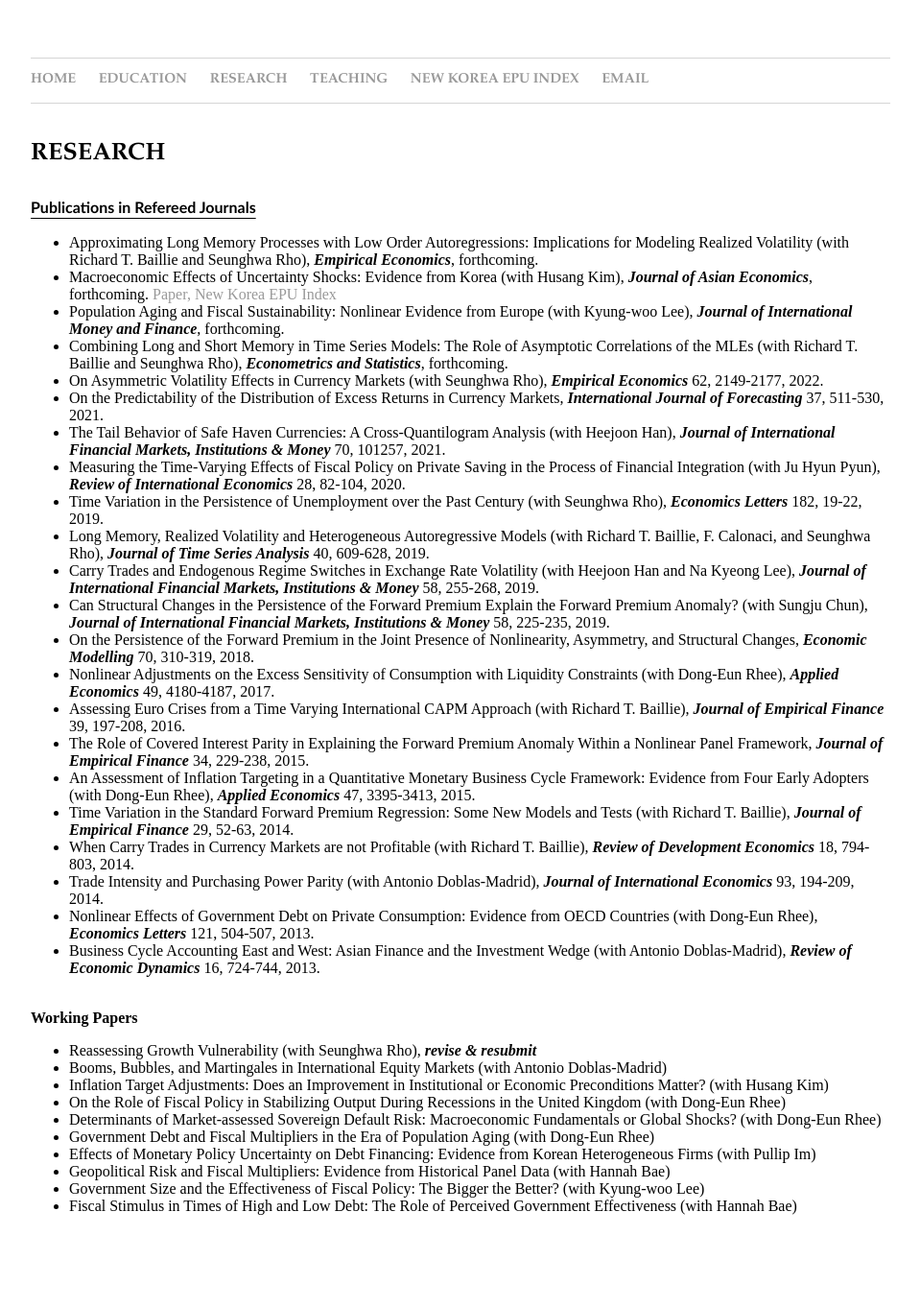
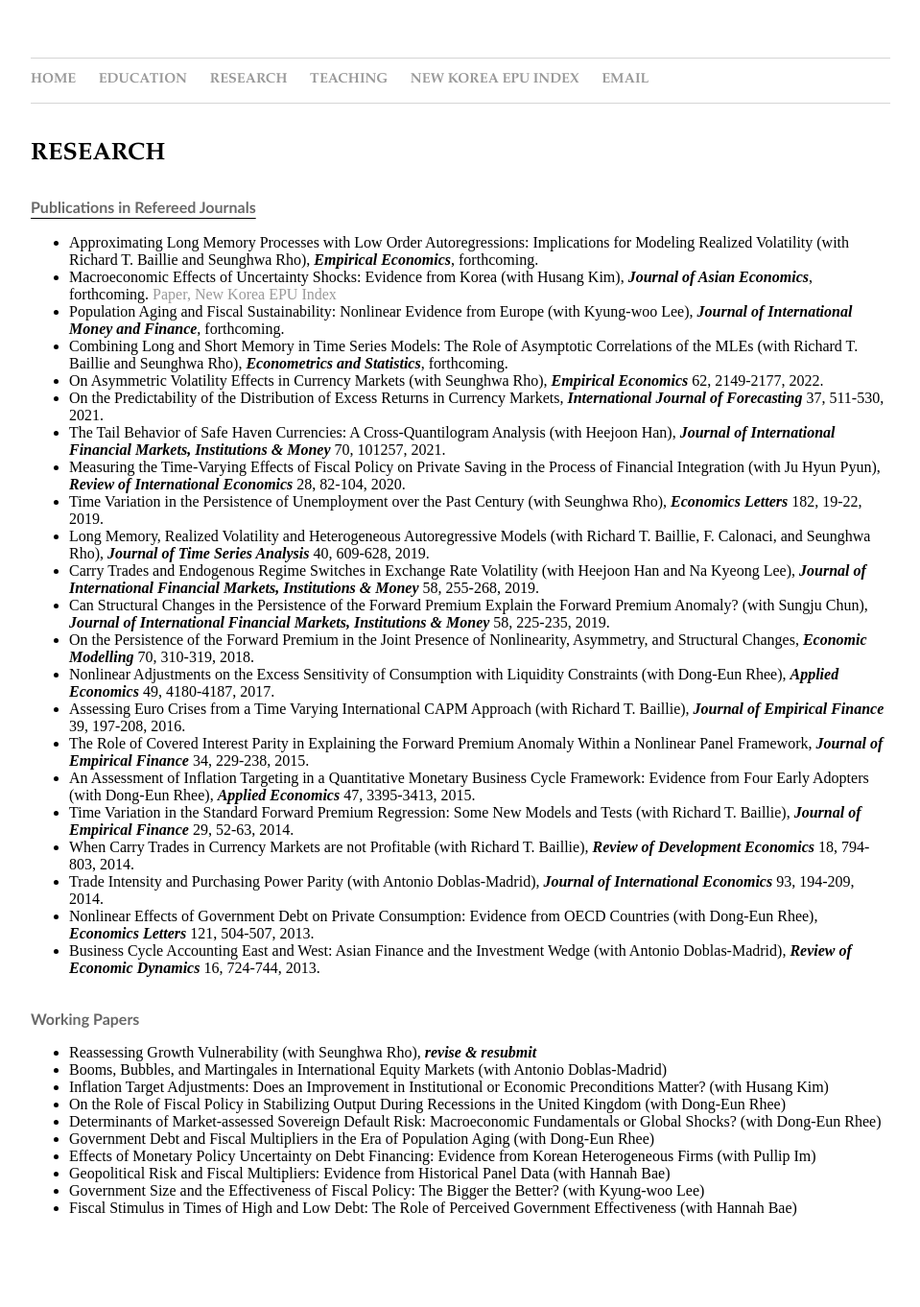
Before and after one commit to dooyeoncho/dooyeoncho.github.io, a Jekyll site: the page built from pages/research.html, in a window 1280 px wide. Shown: the whole page at 96% size, without its empty margins (160-1119 px from the left). Built offline with Jekyll 4.4.1, drawn with Linux system fonts in a browser that asks for light colours.

Commit message:
Update research.html

```diff
--- a/pages/research.html
+++ b/pages/research.html
@@ -12,7 +12,7 @@
 <h1 class="headerstyle">Research</h1>
 </div>
 
-<div><b><p style="text-decoration: underline; text-underline-position:under;"><font face="Gill Sans", sans-serif;>Publications in Refereed Journals</font></p></b></div>
+<div><b><p style="text-decoration: underline; text-underline-position:under;"><font color="dimgray" face="Gill Sans", sans-serif;>Publications in Refereed Journals</font></p></b></div>
 		<div><ul>
 			<li>Approximating Long Memory Processes with Low Order Autoregressions: Implications for Modeling Realized Volatility (with Richard T. Baillie and Seunghwa Rho), <em property="italic"><b>Empirical Economics</b></em>, forthcoming.</li>
 			<li>Macroeconomic Effects of Uncertainty Shocks: Evidence from Korea (with Husang Kim), <em property="italic"><b>Journal of Asian Economics</b></em>, forthcoming. <a href="https://www.sciencedirect.com/science/article/pii/S1049007822001270">Paper,</a> <a href="https://dooyeoncho.github.io/pages/new_korea_epu_index.html">New Korea EPU Index</a></li>
@@ -39,7 +39,7 @@
 		</ul>
 		</div>&nbsp;
 
-<div><b>Working Papers</b>
+<div><b><font color="dimgray" face="Gill Sans", sans-serif;>Working Papers</font></b>
 	<ul>
 		<li>Reassessing Growth Vulnerability (with Seunghwa Rho), <em property="italic"><b>revise & resubmit</b></em></li>
 		<li>Booms, Bubbles, and Martingales in International Equity Markets (with Antonio Doblas-Madrid)</li>
```
